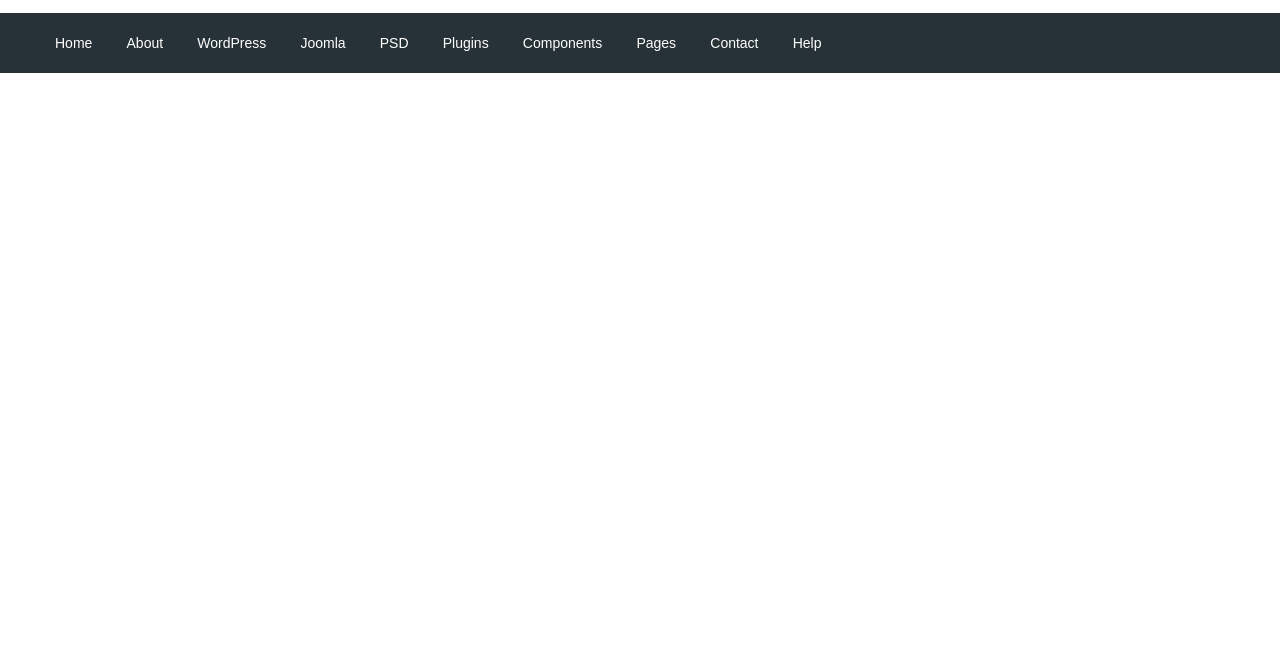
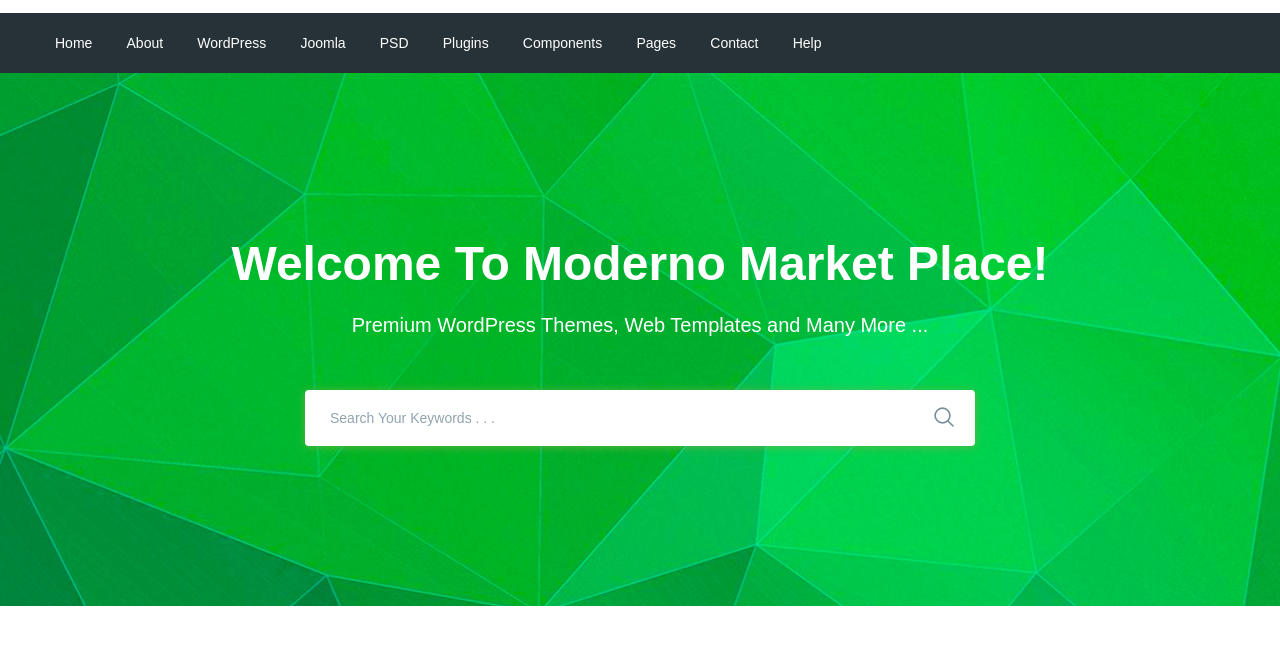
Before and after one commit to DinoSpamony/moderno, a website: page app/index.html in a window 1280 px wide. Shown: the part 77-722 px from the top of the page. Drawn offline with nearby package versions, Linux system fonts and the light colour scheme; files that its build step writes are made by us from their sources.

Commit message:
added search section

```diff
--- a/app/index.html
+++ b/app/index.html
@@ -98,6 +98,26 @@
 			</div>
 		</div>
 	</header>
+	<section class="search" style="background-image: url('images/search-bg.jpg');">
+		<div class="container">
+			<div class="search__inner">
+				<div class="search__inner-title">
+					Welcome To Moderno Market Place!
+				</div>
+				<div class="search__inner-text">
+					Premium WordPress Themes, Web Templates and Many More ...
+				</div>
+				<div class="search__inner-form">
+					<form>
+						<input type="text" placeholder="Search Your Keywords . . ." required>
+						<button type="submit">
+							<img src="images/icons/search.png" alt="">
+						</button>
+					</form>
+				</div>
+			</div>
+		</div>
+	</section>
 	<script src="https://ajax.googleapis.com/ajax/libs/jquery/3.5.1/jquery.min.js"></script>
 	<script src="js/libs.min.js"></script>
 	<script src="js/main.min.js"></script>
--- a/app/scss/style.scss
+++ b/app/scss/style.scss
@@ -50,3 +50,54 @@
 		font-size: 14px;
 	}
 }
+.search{
+	background-repeat: no-repeat;
+	background-size: cover;
+	background-position: center;
+	min-height: 533px;
+}
+.search__inner{
+	padding: 155px 0 100px;
+	color: #fff;
+	text-align: center;
+	&-title{
+		margin-bottom: 10px;
+		font-size: 48px;
+		font-weight: 700;
+		line-height: 72px;
+	}
+	&-text{
+		margin-bottom: 50px;
+		font-size: 20px;
+		font-weight: 500;
+		line-height: 30px;
+	}
+	&-form{
+		max-width: 670px;
+		margin: 0 auto;
+		position: relative;
+		input{
+			box-shadow: 0px 1px 10px 0px rgba(124, 178, 64, 0.75);
+			height: 56px;
+			border-radius: 4px;
+			display: block;
+			width: 100%;
+			border: none;
+			outline: none;
+			font-size: 14px;
+			font-weight: 500;
+			padding: 0 60px 0 25px;
+			&::placeholder{
+				color: #90a4ae;
+			}
+		}
+		button{
+			border: none;
+			position: absolute;
+			background-color: transparent;
+			outline: none;
+			right: 15px;
+			top: 16px;
+		}
+	}
+}
```
Also changed, not shown: app/images/icons/search.png (added), app/images/search-bg.jpg (added).
